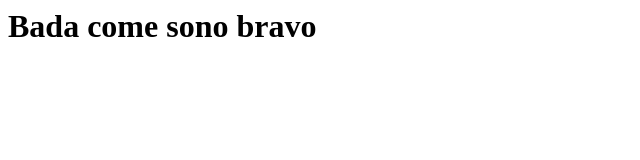
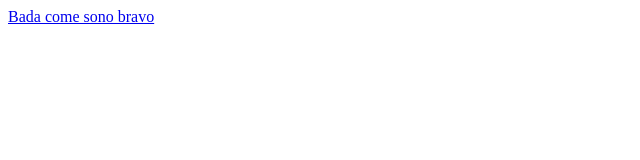
Before and after one commit to Alex-3498/ProvaPage, a plain HTML site: page index.html in a window 1280 px wide. Shown: the whole page, without its empty margins (0-640 px from the left). Drawn offline with Linux system fonts and the light colour scheme.

Commit message:
Update index.html

```diff
--- a/index.html
+++ b/index.html
@@ -1 +1 @@
-<h1>Bada come sono bravo</h1>
+ <a href="https://www.youtube.com/watch?v=dQw4w9WgXcQ">Bada come sono bravo</a>
```
